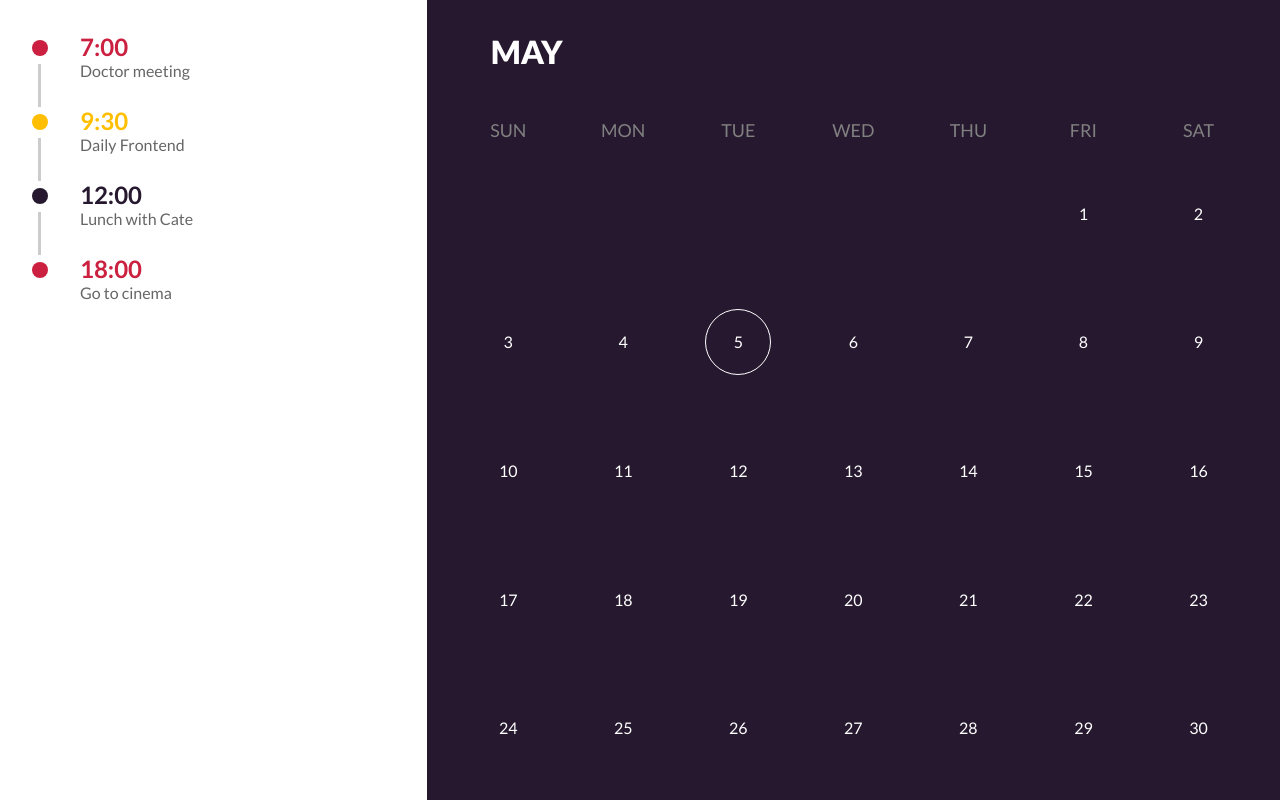
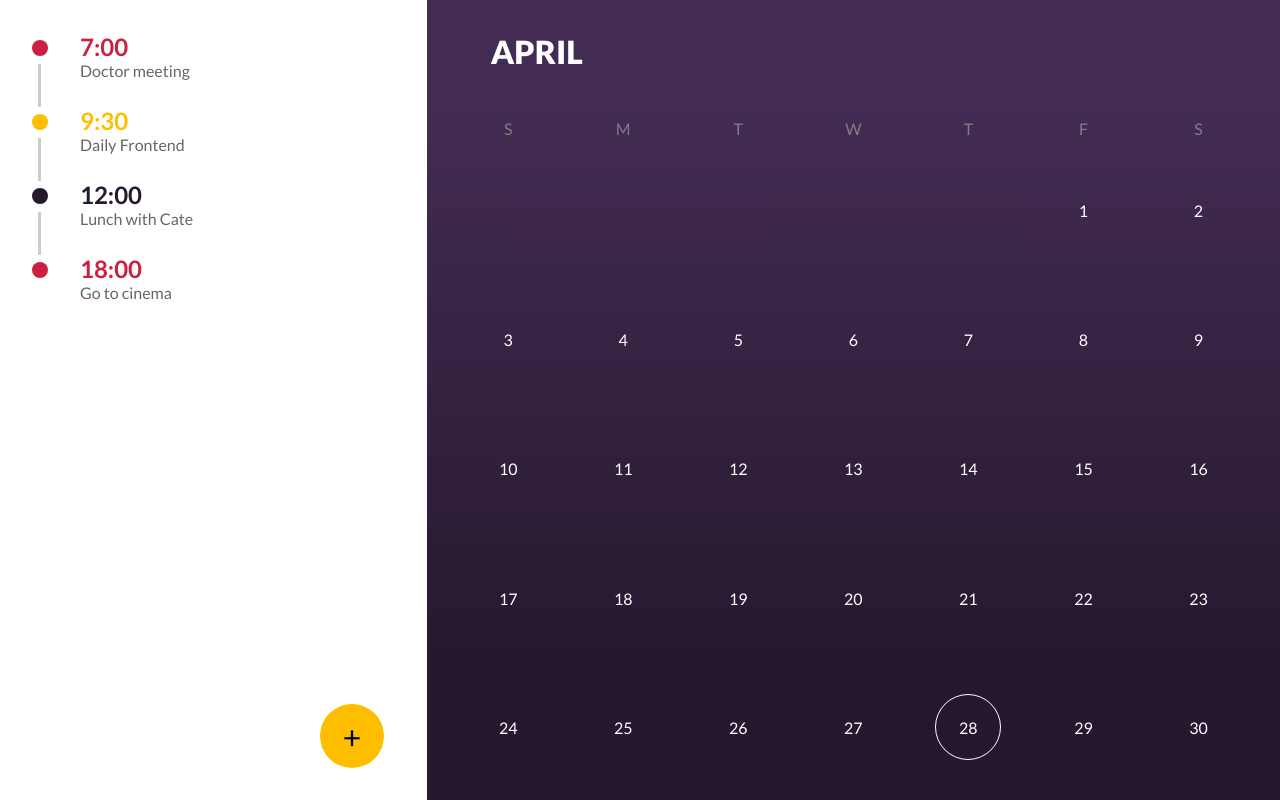
Before and after one commit to 0rphen/Calendar, a Vue app: page / in a window 1280 px wide. Built offline with nearby package versions, Linux system fonts and the light colour scheme.

Commit message:
Adding SchedulerControl, animations and fix date on title bug

```diff
--- a/src/App.vue
+++ b/src/App.vue
@@ -1,7 +1,7 @@
 <script setup lang="ts">
 // This starter template is using Vue 3 <script setup> SFCs
 // Check out https://vuejs.org/api/sfc-script-setup.html#script-setup
-import Schedule from './module/calendar/Schedule.vue';
+import Schedule from '@/module/calendar/Schedule.vue';
 </script>
 
 <template>
--- /dev/null
+++ b/src/assets/animations.css
@@ -0,0 +1,10 @@
+@keyframes add-item {
+    0% {
+        opacity: 0;
+        transform: translateX(-20px);
+    }
+    100% {
+        opacity: 1;
+        transform: translateX(0);
+    }
+}
--- a/src/assets/components.css
+++ b/src/assets/components.css
@@ -1,3 +1,4 @@
+@import './animations.css';
 /* SCHEDULER */
 .scheduler--control {
     grid-area: control;
@@ -13,6 +14,9 @@
     position: relative;
     display: grid;
     grid-template: var(--grid-item, 'hour' 1fr 'description' 1fr / 1fr);
+    opacity: 0;
+    animation: add-item .5s ease-in forwards;
+    animation-delay: calc(.3s * var(--scheduler-item) );
 }
 .scheduler--item:nth-child(3n + 1) {
     --hue: var(--p-hue);
@@ -74,14 +78,14 @@
     color: hsl(var(--w-hue), var(--w-sat), var(--w-bri));
 }
 
-.day-name {
+.day--name {
     --w-bri: 50%;
     text-align: center;
     font-size: 0em;
     text-transform: uppercase;
     color: hsl(var(--w-hue), var(--w-sat), var(--w-bri));
 }
-.day-name::first-letter {
+.day--name::first-letter {
     font-size: 1rem;
 }
 .day p {
@@ -93,6 +97,9 @@
     position: relative;
 }
 
+.day--empty {
+    grid-column: span var(--empty, 0);
+}
 /* ACTIVITY INDICATOR */
 
 .activity p:after {
@@ -114,6 +121,24 @@
     border: 1px solid hsl(var(--w-hue), var(--w-sat), var(--w-bri));
 }
 
+/* BUTTON */
+.add-schedule {
+    --size: 2em;
+    position: absolute;
+    width: var(--size);
+    height: var(--size);
+    text-decoration: none;
+    border-style: none;
+    font-size: var(--size);
+    right: 1em;
+    bottom: 1em;
+    border-radius: 50%;
+    background-color: hsl(var(--s-hue), var(--s-sat), var(--s-bri));
+    cursor: pointer;
+}
+.add-schedule:hover { --s-bri: 40%; }
+.add-schedule:active { --s-bri: 30%; }
+
 @media screen and (min-width: 40rem) {
     .day-name {
         font-size: 1.12em;
@@ -127,4 +152,5 @@
     .actual:before {
         --actual: 4em;
     }
+    .add-schedule { right: unset; left: 25vw; }
 }
--- a/src/assets/styles.css
+++ b/src/assets/styles.css
@@ -36,6 +36,7 @@ main {
 }
 
 header {
+    --t-bri: 25%;
     --bg: hsl(var(--t-hue, 0), var(--t-sat, 0%), var(--t-bri, 100%));
     font-size: 2em;
     background: var(--bg);
@@ -54,7 +55,7 @@ header {
     grid-template-rows: min-content;
     grid-gap: 1em;
     justify-content: center;
-    background: var(--bg);
+    background: linear-gradient(0deg, var(--bg) 20%, hsl(var(--t-hue), var(--t-sat), 25%) 100%);
     padding: 1rem 2rem;
 }
 
--- a/src/components/Day.vue
+++ b/src/components/Day.vue
@@ -10,13 +10,15 @@
  const props = defineProps<IProps>()
  const activity = ref(false)
  const now = new Date()
- const today = (now.getDay() + now.getMonth() + now.getFullYear()).toString()
+ const today = (now.getDate() + '' + now.getMonth() + '' + now.getFullYear()).toString()
 </script>
 
 <template>
   <div
     @click="activity = !activity"
-    :class="{'day':props.item != null, 'activity': activity}"
+    :class="{
+      'day':props.item != null,
+      'activity': activity}"
   >
     <p :class="{'actual': props.item?.id == today}">
       {{props.item?.day}}
--- a/src/components/SchedulerControl.vue
+++ b/src/components/SchedulerControl.vue
@@ -1,24 +1,24 @@
 <script lang="ts" setup>
-
+ const schedulerList = [
+   { hour: '7:00', desc: 'Doctor meeting'},
+   { hour: '9:30', desc: 'Daily Frontend'},
+   { hour: '12:00', desc: 'Lunch with Cate'},
+   { hour: '18:00', desc: 'Go to cinema'}
+ ]
 </script>
 
 <template>
   <section class="scheduler--control">
-    <div class="scheduler--item">
-      <h2>7:00</h2>
-      <span>Doctor meeting</span>
+    <div
+      v-if="schedulerList.length > 0"
+      v-for="(scheduler, index) of schedulerList"
+      :key="index"
+      class="scheduler--item"
+      :style="`--scheduler-item: ${index}`"
+    >
+      <h2>{{scheduler.hour}}</h2>
+      <span>{{scheduler.desc}}</span>
     </div>
-    <div class="scheduler--item">
-      <h2>9:30</h2>
-      <span>Daily Frontend</span>
-    </div>
-    <div class="scheduler--item">
-      <h2>12:00</h2>
-      <span>Lunch with Cate</span>
-    </div>
-    <div class="scheduler--item">
-      <h2>18:00</h2>
-      <span>Go to cinema</span>
-    </div>
+    <div v-else>You don't have any scheduler this day.</div>
   </section>
 </template>
--- a/src/module/calendar/Schedule.vue
+++ b/src/module/calendar/Schedule.vue
@@ -1,9 +1,9 @@
 <script setup lang="ts">
- import Day from '../../components/Day.vue'
+ import Day from '@/components/Day.vue'
  import useMonth from './composable/month'
- import SchedulerControl from '../../components/SchedulerControl.vue'
+ import SchedulerControl from '@/components/SchedulerControl.vue'
 
- const {days, dayName, monthName} = useMonth()
+ const {days, dayName, monthName, emptyDays} = useMonth()
 </script>
 
 <template>
@@ -11,12 +11,18 @@
     <header>{{monthName}}</header>
     <section class="calendar">
       <div
-        class="day-name"
+        class="day--name"
         v-for="(day, index) of dayName"
         :key="index"
       >{{day}}</div>
-      <Day :item="day" v-for="(day,index) of days" :key="index"></Day>
+      <div
+        v-if="emptyDays > 0"
+        class="day--empty day--name"
+        :style="`--empty:${emptyDays}`"
+      ></div>
+      <Day :item="day" v-for="(day,index) of days" :key="index" />
     </section>
     <SchedulerControl />
+    <button class="add-schedule">+</button>
   </main>
 </template>
--- a/src/module/calendar/composable/month.ts
+++ b/src/module/calendar/composable/month.ts
@@ -1,19 +1,20 @@
 const useMoth = () => {
   const date = new Date()
   const month = date.getMonth()
-  const firstDay = new Date(date.getFullYear(), month);
+  const emptyDays = new Date(date.getFullYear(), month).getDay()
   const lastDay = new Date(date.getFullYear(), month + 1, 0)
   let days: any[] = Array.from(Array(lastDay.getDate()).keys())
     .map(day => {
+      day += 1
       return {
-        id: day + month + date.getFullYear(),
-        day: (day + 1).toString()
+        id: (day + '' + month + '' + date.getFullYear()).toString(),
+        day: (day).toString()
       }
     })
-  days = [...Array.from(Array(firstDay.getDay())), ...days]
   const dayName = ['sun', 'mon', 'tue', 'wed', 'thu', 'fri', 'sat']
-  const monthName = ['January', 'February', 'March', 'April', 'May', 'June', 'July', 'August', 'September', 'October', 'November', 'December'].at(month + 1);
+  const monthName = ['January', 'February', 'March', 'April', 'May', 'June', 'July', 'August', 'September', 'October', 'November', 'December'].at(month);
   return {
+    emptyDays,
     dayName,
     days,
     monthName
--- a/vite.config.ts
+++ b/vite.config.ts
@@ -1,7 +1,13 @@
 import { defineConfig } from 'vite'
 import vue from '@vitejs/plugin-vue'
+import { fileURLToPath, URL } from "url";
 
 // https://vitejs.dev/config/
 export default defineConfig({
-  plugins: [vue()]
+  plugins: [vue()],
+  resolve: {
+    alias: {
+      "@": fileURLToPath(new URL("./src", import.meta.url))
+    }
+  }
 })
```
Also changed, not shown: src/components/HelloWorld.vue (deleted, +0 -52 lines).
